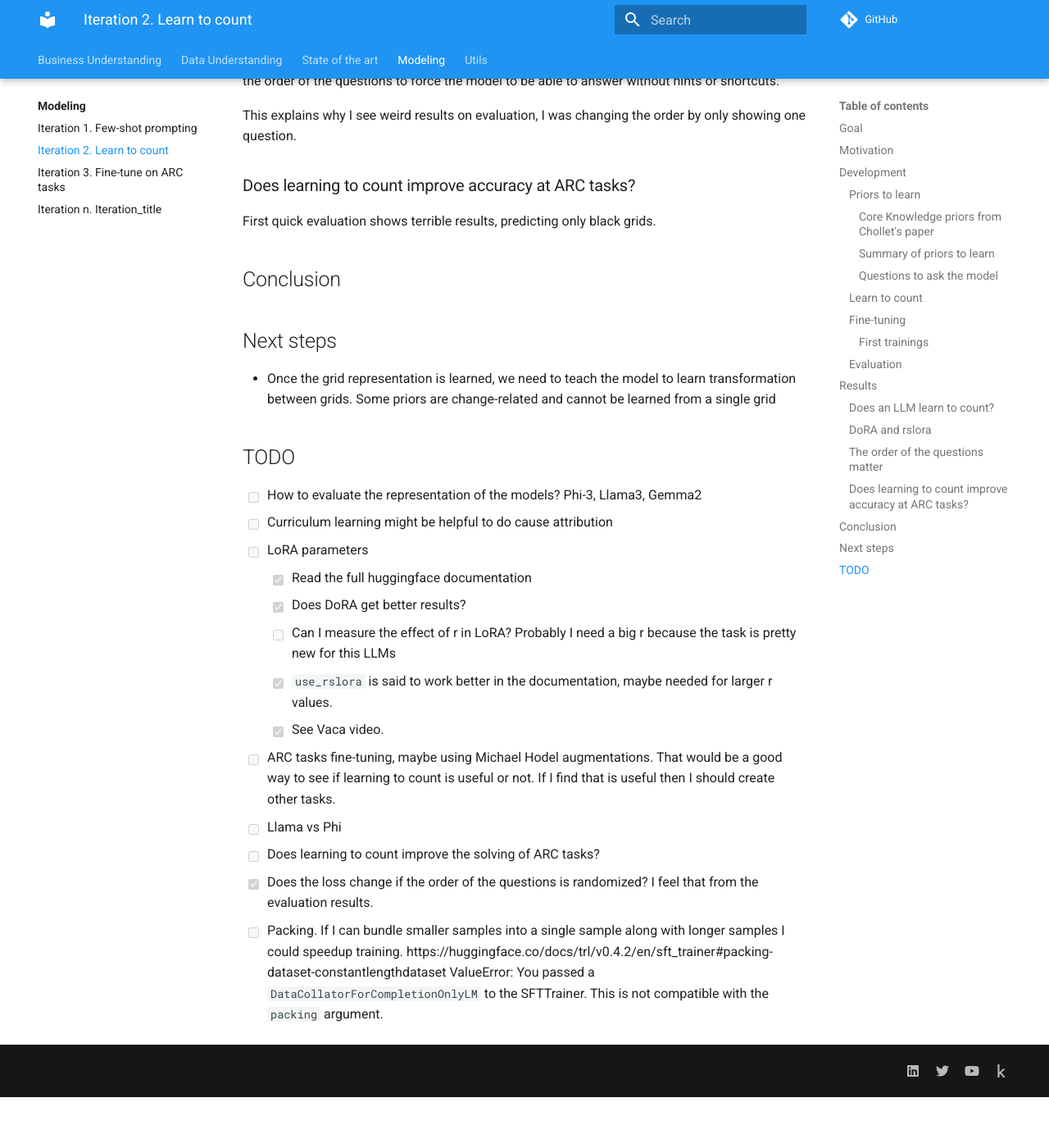
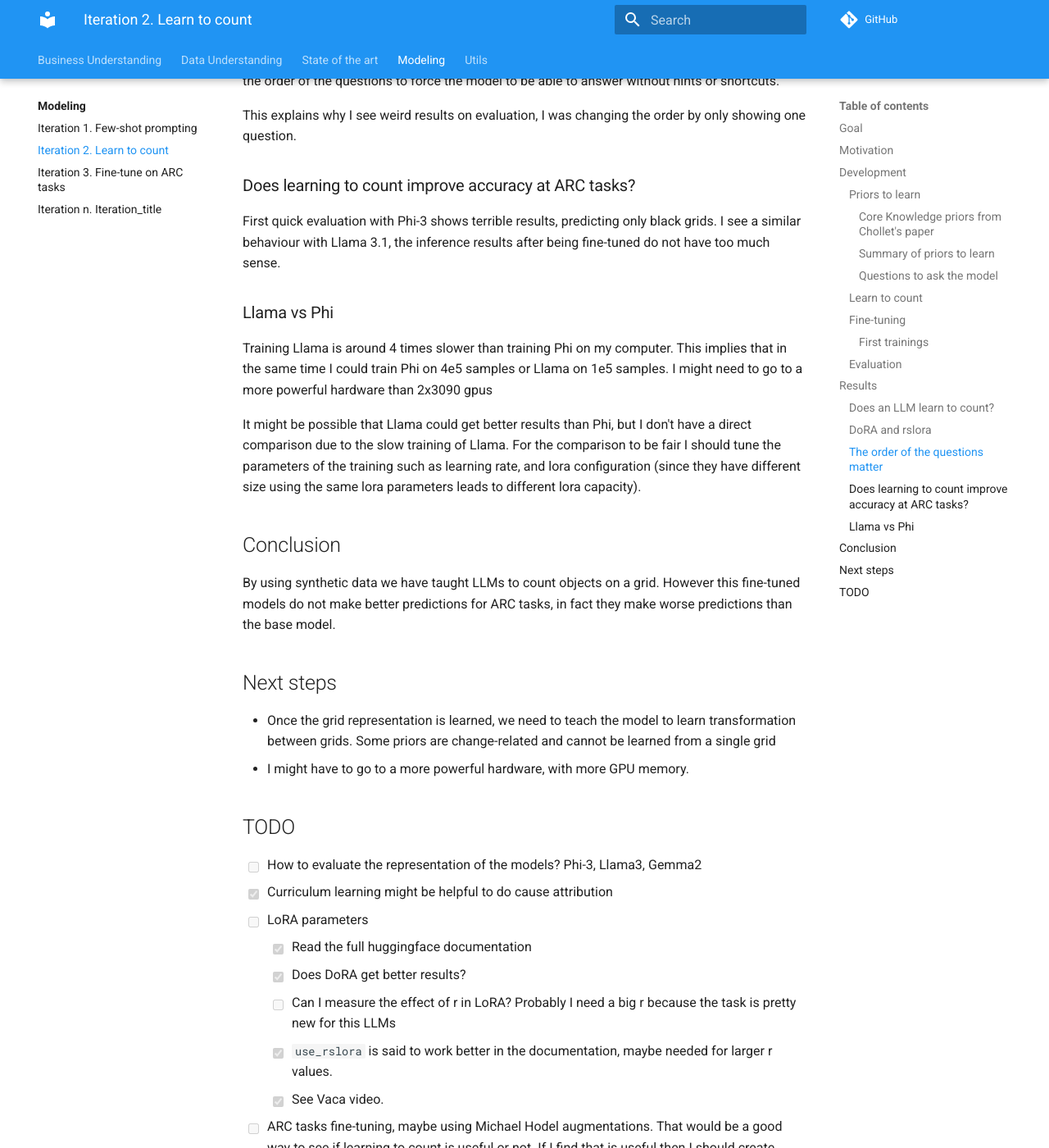
Before and after one commit to zhengjunyao-work/arc24, an MkDocs documentation site: the page built from docs/modeling/Iteration_02_learn_to_count.md, in a window 1280 px wide and 1400 px high, scrolled down 5409 px. Shown: the whole window at 82% size. Built offline with MkDocs 1.6.1 and Material for MkDocs 9.7.7, drawn with Linux system fonts in a browser that asks for light colours; comment, search, counter and statistics services are not loaded; before the commit the page ends 6747 px from its top, so only the background shows below that; some of the changed text lies outside the part shown.

Commit message:
finished iteration 2

```diff
--- a/docs/modeling/Iteration_02_learn_to_count.md
+++ b/docs/modeling/Iteration_02_learn_to_count.md
@@ -106,7 +106,7 @@ I have generated the grids following a kind of curriculum learning approach: the
 ### Fine-tuning
 
 On a first step I could try doing some parameter efficient fine-tuning such as LoRA or DoRA.
-But I believe I should also try with a full fine-tuning which was done by Numina team
+But I believe I should also try with a full fine-tuning which was done by [Numina team]((https://www.kaggle.com/competitions/ai-mathematical-olympiad-prize/discussion/519303))
 on the AIMO competition.
 
 The training data should be masked so that the model only has to learn the answers to the responses. I believe
@@ -173,18 +173,33 @@ This explains why I see weird results on evaluation, I was changing the order by
 
 ### Does learning to count improve accuracy at ARC tasks?
 
-First quick evaluation shows terrible results, predicting only black grids.
+First quick evaluation with Phi-3 shows terrible results, predicting only black grids.
+I see a similar behaviour with Llama 3.1, the inference results after being fine-tuned do not have too much sense.
+
+### Llama vs Phi
+
+Training Llama is around 4 times slower than training Phi on my computer.
+This implies that in the same time I could train Phi on 4e5 samples or Llama on 1e5 samples.
+I might need to go to a more powerful hardware than 2x3090 gpus
+
+It might be possible that Llama could get better results than Phi, but I don't have a direct comparison
+due to the slow training of Llama. For the comparison to be fair I should tune the parameters of the
+training such as learning rate, and lora configuration (since they have different size using the same lora parameters leads to different lora capacity).
 
 ## Conclusion
+
+By using synthetic data we have taught LLMs to count objects on a grid. However this fine-tuned models
+do not make better predictions for ARC tasks, in fact they make worse predictions than the base model.
 
 ## Next steps
 
 - Once the grid representation is learned, we need to teach the model to learn transformation between grids. Some priors are change-related and cannot be learned from a single grid
+- I might have to go to a more powerful hardware, with more GPU memory.
 
 ## TODO
 
 - [ ] How to evaluate the representation of the models? Phi-3, Llama3, Gemma2
-- [ ] Curriculum learning might be helpful to do cause attribution
+- [x] Curriculum learning might be helpful to do cause attribution
 - [ ] LoRA parameters
   - [x] Read the full huggingface documentation
   - [x] Does DoRA get better results?
@@ -193,8 +208,8 @@ First quick evaluation shows terrible results, predicting only black grids.
   - [x] See Vaca video.
 - [ ] ARC tasks fine-tuning, maybe using Michael Hodel augmentations. That would be a good way to see if
       learning to count is useful or not. If I find that is useful then I should create other tasks.
-- [ ] Llama vs Phi
-- [ ] Does learning to count improve the solving of ARC tasks?
+- [x] Llama vs Phi
+- [x] Does learning to count improve the solving of ARC tasks?
 - [x] Does the loss change if the order of the questions is randomized? I feel that from the evaluation results.
 - [ ] Packing. If I can bundle smaller samples into a single sample along with longer samples I could speedup training. https://huggingface.co/docs/trl/v0.4.2/en/sft_trainer#packing-dataset-constantlengthdataset
   ValueError: You passed a `DataCollatorForCompletionOnlyLM` to the SFTTrainer. This is not compatible with the `packing` argument.
```
